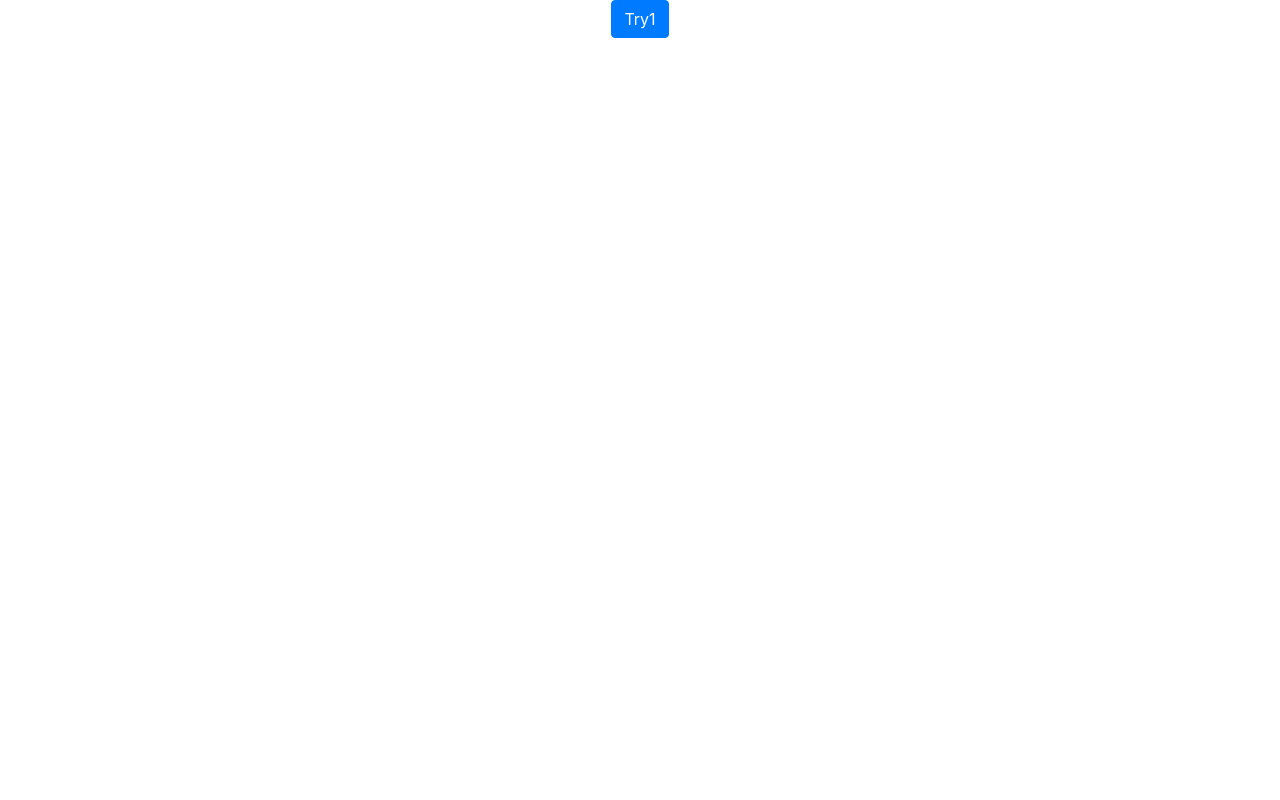
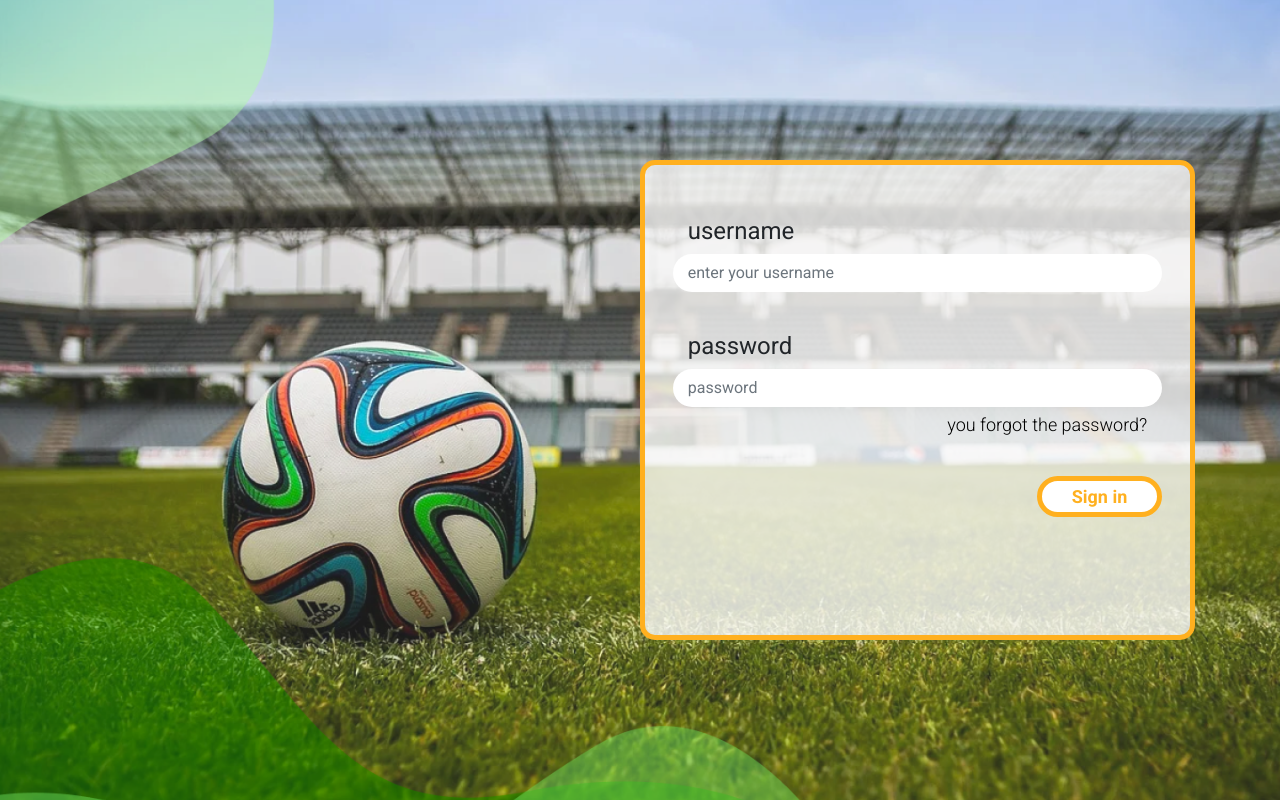
Before and after one commit to it-academyproject/ITProject-Soccer-Frontend-React, a React (Create React App) app: page / in a window 1280 px wide. Built offline with nearby package versions, Linux system fonts and the light colour scheme.

Commit message:
Login/Landing Page

```diff
--- a/src/index.js
+++ b/src/index.js
@@ -1,12 +1,12 @@
 import React from 'react';
 import ReactDOM from 'react-dom';
 import './index.css';
-import App from './App';
 import reportWebVitals from './reportWebVitals';
+import Landing from './components/landingPage/landing.js';
 
 ReactDOM.render(
   <React.StrictMode>
-    <App />
+    <Landing />
   </React.StrictMode>,
   document.getElementById('root')
 );
```
